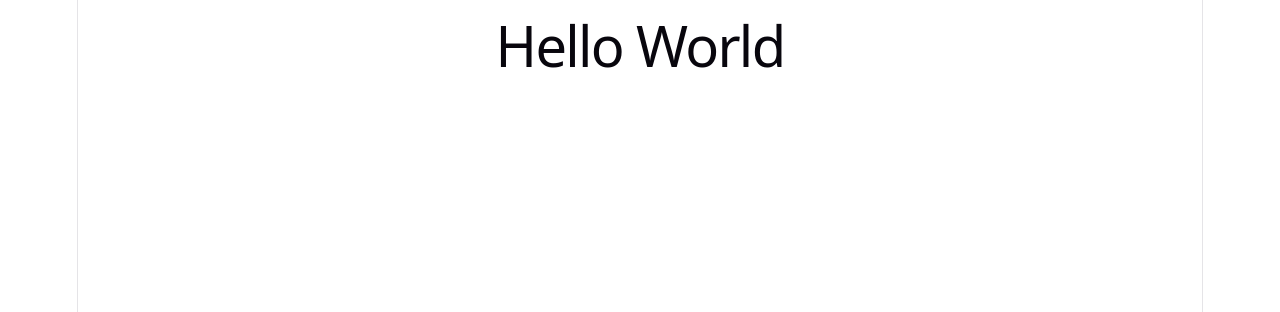
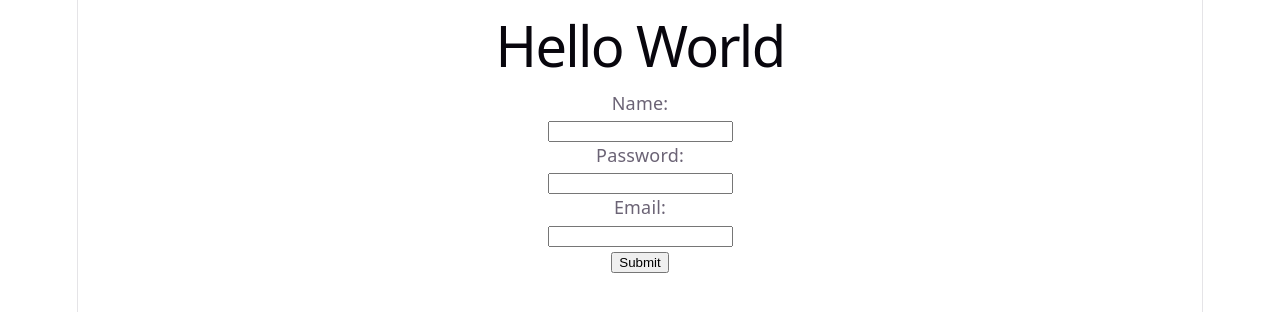
Before and after one commit to kmsmahi/react-form-concept-1, a React (Vite) app: page / in a window 1280 px wide. Shown: the top 312 px of the page. Built offline with nearby package versions, Linux system fonts and the light colour scheme.

Commit message:
controol-uncontroll topic

```diff
--- a/src/App.jsx
+++ b/src/App.jsx
@@ -1,10 +1,14 @@
 import './App.css'
+import ControlledField from './components/ControlledField/ControlledField'
+import SimpleForm from './components/SimpleForm/SimpleForm'
 function App() {
 
 
   return (
    <>
    <h1>Hello World</h1>
+   {/* <SimpleForm></SimpleForm> */}
+   <ControlledField></ControlledField>
    </>
   )
 
--- /dev/null
+++ b/src/components/ControlledField/ControlledField.jsx
@@ -0,0 +1,45 @@
+import React, { useState } from 'react';
+
+const ControlledField = () => {
+    const [password, setPassword] = useState('');
+    const[error,setError]=useState('');
+    const handleForm=(e)=>{
+        e.preventDefault();
+        console.log(e.target.name.value);
+        console.log("Password from state:", password);
+        console.log(e.target.email.value);
+        if(password.length>0 && password.length<6){
+        setError('Password must be at least 6 characters long');
+    } else {
+        setError('');
+    }
+    }
+
+    const handlePassChange=(e)=>{
+        console.log("Password Changed:", e.target.value);
+        setPassword(e.target.value);
+    }
+
+
+    return (
+        <div>
+            <form action="" onSubmit={handleForm}>
+                <label htmlFor="name">Name:</label><br />
+                <input type="text" name="name" id="name" required />
+                <br />
+                <label htmlFor="password">Password:</label><br />
+                <input type="password" name="password" id="password" required onChange={handlePassChange} value={password} />
+                <br />
+                <label htmlFor="email">Email:</label><br />
+                <input type="email" name="email" id="email" required />
+                <br />
+                <button type="submit">Submit</button>
+
+            </form>
+            {error && <p style={{color:'red'}}>{error}</p>}
+
+        </div>
+    );
+};
+
+export default ControlledField;
--- /dev/null
+++ b/src/components/SimpleForm/SimpleForm.jsx
@@ -0,0 +1,20 @@
+import React from 'react';
+
+const SimpleForm = () => {
+    const handleForm=(e)=>{
+        e.preventDefault();
+        console.log(e.target.name.value);
+    }
+    return (
+        <div>
+            <form action="" onSubmit={handleForm}>
+                <input type="text" name='name' />
+                <br />
+                <button type="submit">Submit</button>
+            </form>
+
+        </div>
+    );
+};
+
+export default SimpleForm;
```
